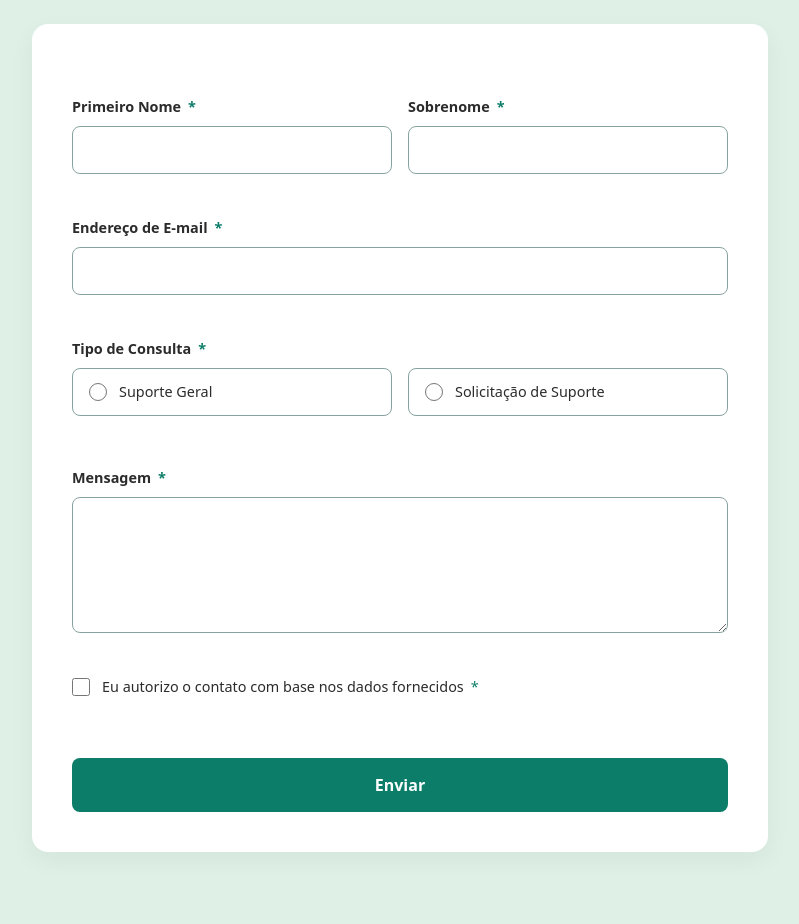
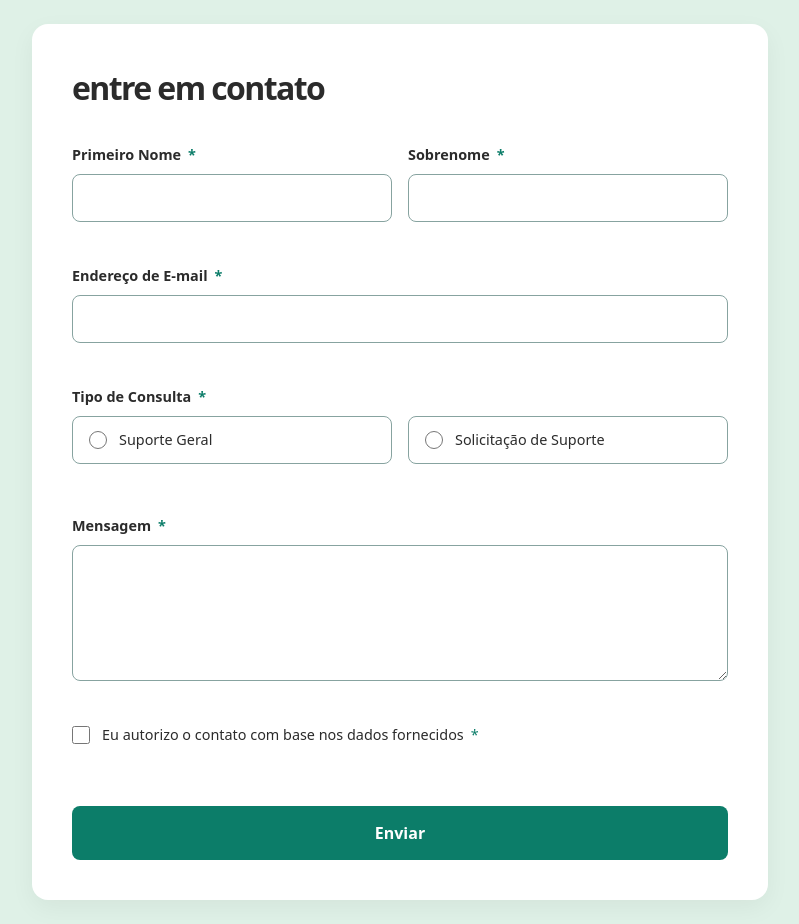
Before and after one commit to AbnerArthur/atv_alex1609, a plain HTML site: page index.html in a window 1280 px wide. Shown: the whole page, without its empty margins (240-1039 px from the left). Before the commit the page ends 876 px from the top, so only its background shows below. Drawn offline with Linux system fonts and the light colour scheme.

Commit message:
adiciona título ao cabeçalho do formulário de contato

```diff
--- a/index.html
+++ b/index.html
@@ -10,7 +10,7 @@
 
   <main>
     <section class="card">
-      <h1></h1>
+      <h1>entre em contato</h1>
 
       <div id="toast" class="toast hidden" role="status" aria-live="polite">
         <p class="toast-title">✓ Mensagem Enviada!</p>
```
